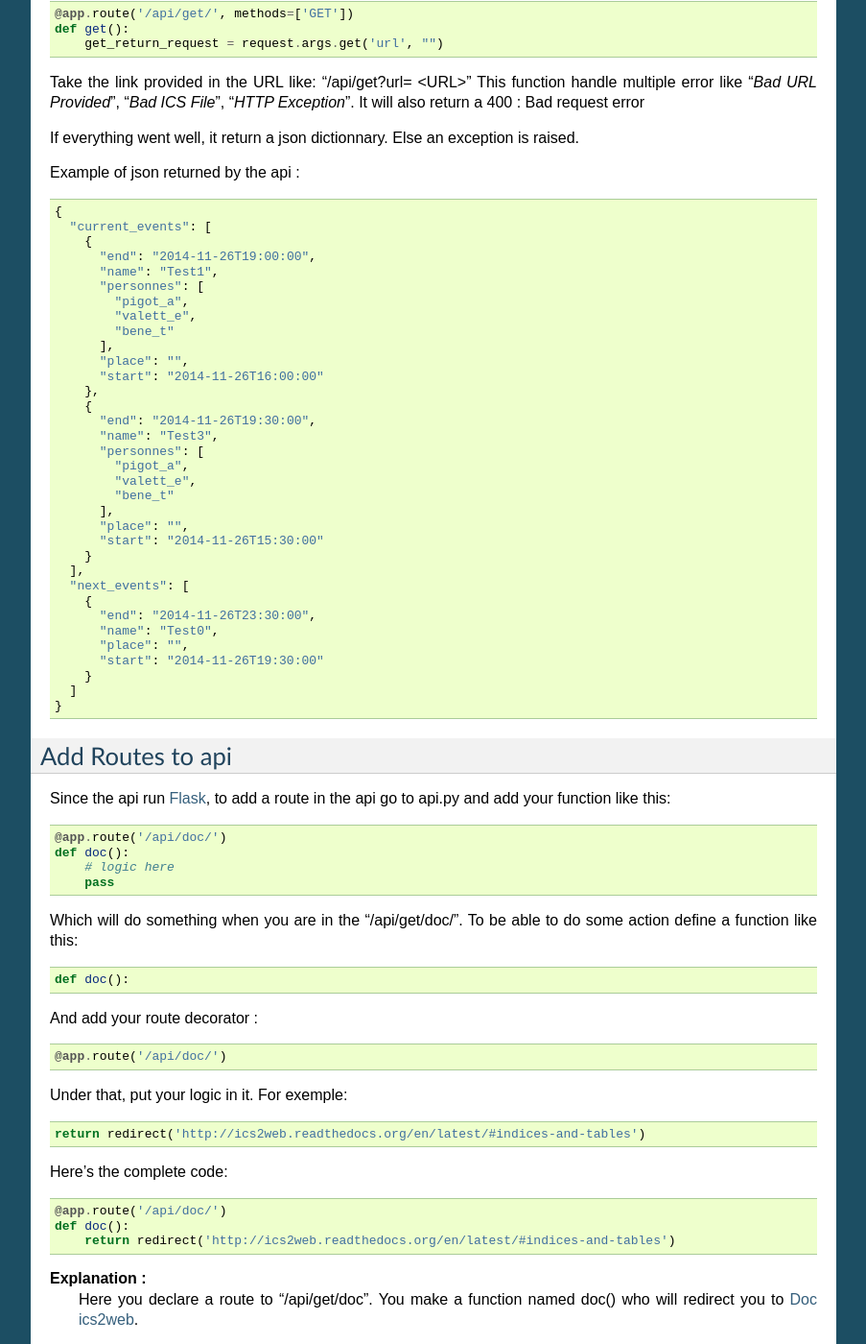
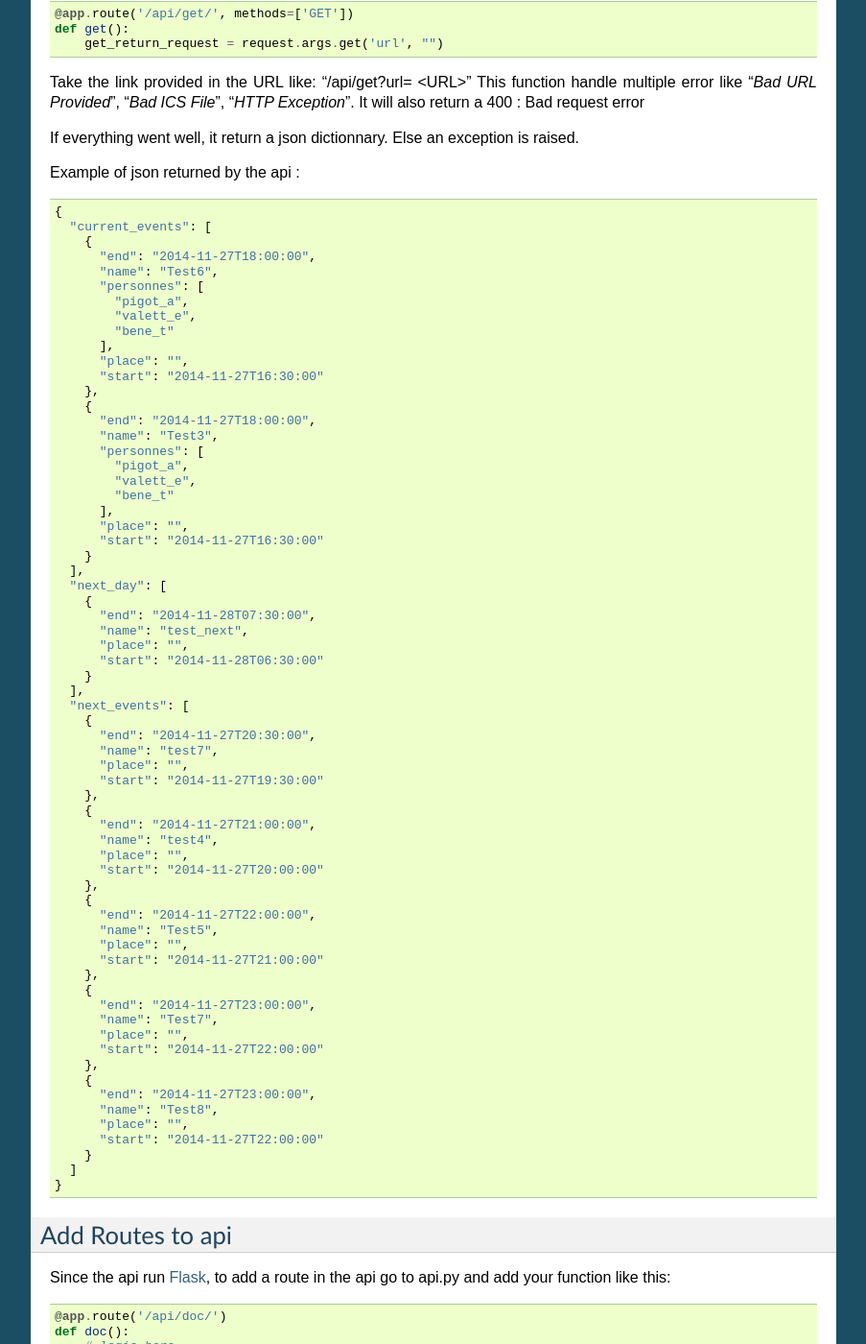
Before and after one commit to karec/ics2web, a Sphinx documentation site: the page built from doc/source/api.rst, in a window 1280 px wide and 1400 px high, scrolled down 541 px. Shown: the whole window at 96% size, without its empty margins (198-1101 px from the left). Built offline with Sphinx 7.4.7, drawn with Linux system fonts in a browser that asks for light colours.

Commit message:
remove old print and update doc

```diff
--- a/doc/source/api.rst
+++ b/doc/source/api.rst
@@ -50,18 +50,18 @@ Example of json returned by the api :
     {
       "current_events": [
         {
-          "end": "2014-11-26T19:00:00",
-          "name": "Test1",
+          "end": "2014-11-27T18:00:00",
+          "name": "Test6",
           "personnes": [
             "pigot_a",
             "valett_e",
             "bene_t"
           ],
           "place": "",
-          "start": "2014-11-26T16:00:00"
+          "start": "2014-11-27T16:30:00"
         },
         {
-          "end": "2014-11-26T19:30:00",
+          "end": "2014-11-27T18:00:00",
           "name": "Test3",
           "personnes": [
             "pigot_a",
@@ -69,15 +69,47 @@ Example of json returned by the api :
             "bene_t"
           ],
           "place": "",
-          "start": "2014-11-26T15:30:00"
+          "start": "2014-11-27T16:30:00"
+        }
+      ],
+      "next_day": [
+        {
+          "end": "2014-11-28T07:30:00",
+          "name": "test_next",
+          "place": "",
+          "start": "2014-11-28T06:30:00"
         }
       ],
       "next_events": [
         {
-          "end": "2014-11-26T23:30:00",
-          "name": "Test0",
+          "end": "2014-11-27T20:30:00",
+          "name": "test7",
           "place": "",
-          "start": "2014-11-26T19:30:00"
+          "start": "2014-11-27T19:30:00"
+        },
+        {
+          "end": "2014-11-27T21:00:00",
+          "name": "test4",
+          "place": "",
+          "start": "2014-11-27T20:00:00"
+        },
+        {
+          "end": "2014-11-27T22:00:00",
+          "name": "Test5",
+          "place": "",
+          "start": "2014-11-27T21:00:00"
+        },
+        {
+          "end": "2014-11-27T23:00:00",
+          "name": "Test7",
+          "place": "",
+          "start": "2014-11-27T22:00:00"
+        },
+        {
+          "end": "2014-11-27T23:00:00",
+          "name": "Test8",
+          "place": "",
+          "start": "2014-11-27T22:00:00"
         }
       ]
     }
```
Also changed, not shown: 1 other file.
